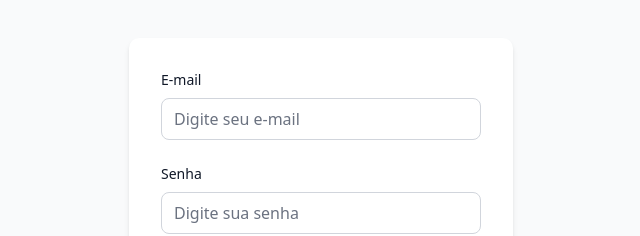
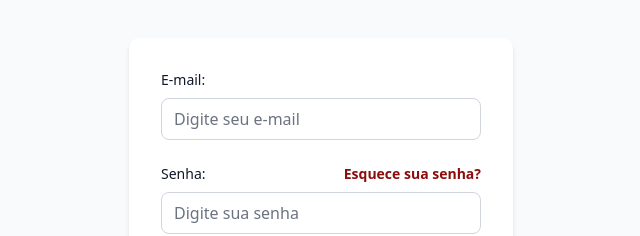
Before and after one commit to NITEP-Projeta/faqprojeta, a Next.js app: page /login in a window 1280 px wide. Shown: the part 329-565 px from the top of the page, without its empty margins (319-959 px from the left). Built offline with nearby package versions, Linux system fonts and the light colour scheme.

Commit message:
Adicionado link
Para recuperação de senha, a chamada foi criada junto com um estilo especial.

```diff
--- a/app/login/page.tsx
+++ b/app/login/page.tsx
@@ -46,7 +46,7 @@
         <form onSubmit={handleSubmit} className="space-y-6">
           <div>
             <label htmlFor="email" className="block text-sm font-medium text-gray-900">
-              E-mail
+              E-mail:
             </label>
             <input
               id="email"
@@ -60,11 +60,20 @@
           </div>
 
           <div>
+            <div className="flex items-center justify-between">
               <label htmlFor="password" className="block text-sm font-medium text-gray-900">
-              Senha
+                  Senha:
               </label>
+              <div className="text-sm">
+                <a href="/recuperarSenha" className="font-semibold text-[#8B0D0D] hover:text-[#1A1A1A]">
+                    Esquece sua senha?
+                </a>
+              </div>
+            </div>
+            <div className="mt-2">
               <input
                   id="password"
+                  name="password"
                   type="password"
                   required
                   value={password}
@@ -72,6 +81,7 @@
                   placeholder="Digite sua senha"
                   className="mt-2 block w-full rounded-md border border-gray-300 px-3 py-2 focus:outline-none focus:ring-2 focus:ring-indigo-500"
               />
+            </div>
           </div>
 
           <button
```
Lines whose indentation alone changed are shown as unchanged.
